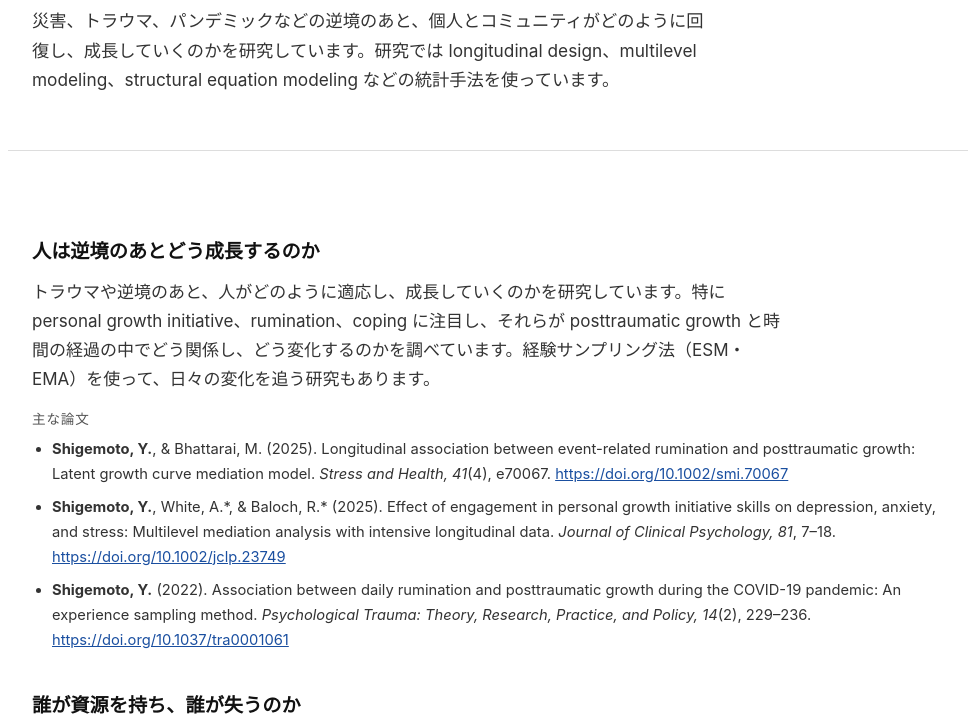
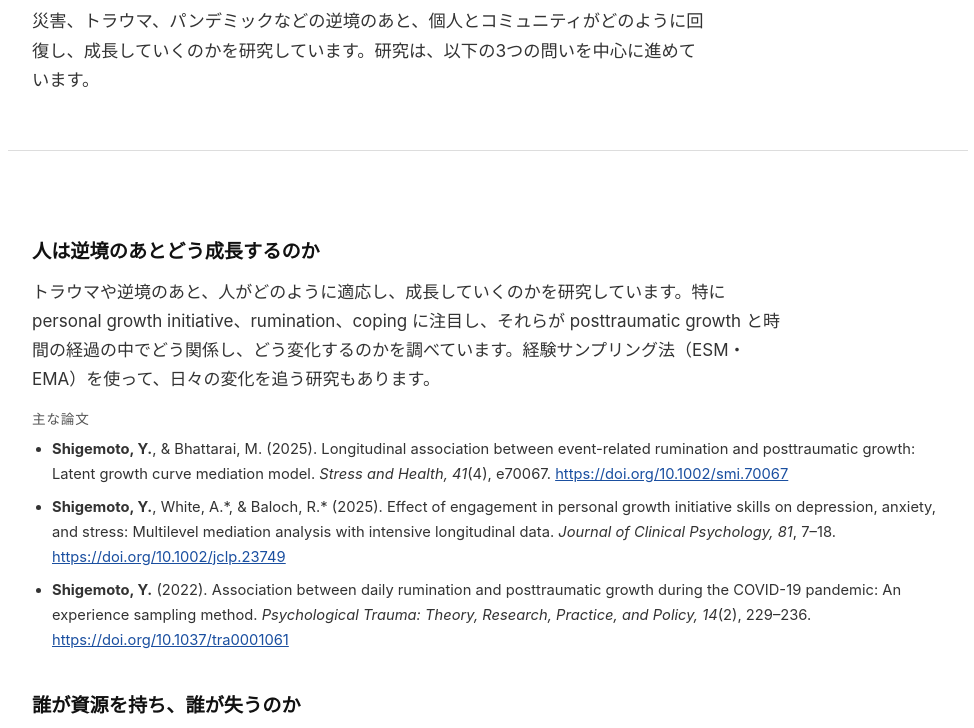
Before and after one commit to yukis2013/yukis2013.github.io, a plain HTML site: page ja/research.html in a window 1280 px wide. Shown: the part 244-972 px from the top of the page, without its empty margins (152-1126 px from the left). Drawn offline with Linux system fonts and the light colour scheme.

Commit message:
Add files via upload

```diff
--- a/ja/research.html
+++ b/ja/research.html
@@ -158,7 +158,7 @@ footer{border-top:1px solid var(--line);margin-top:24px;color:var(--muted)}
   <div class="head-inner">
     <p class="eyebrow">Shigemoto Lab</p>
     <h1>研究</h1>
-    <p class="head-sub">災害、トラウマ、パンデミックなどの逆境のあと、個人とコミュニティがどのように回復し、成長していくのかを研究しています。研究では longitudinal design、multilevel modeling、structural equation modeling などの統計手法を使っています。</p>
+    <p class="head-sub">災害、トラウマ、パンデミックなどの逆境のあと、個人とコミュニティがどのように回復し、成長していくのかを研究しています。研究は、以下の3つの問いを中心に進めています。</p>
   </div>
 </header>
 
```
Also changed, not shown: research.html (+1 -1 lines).
